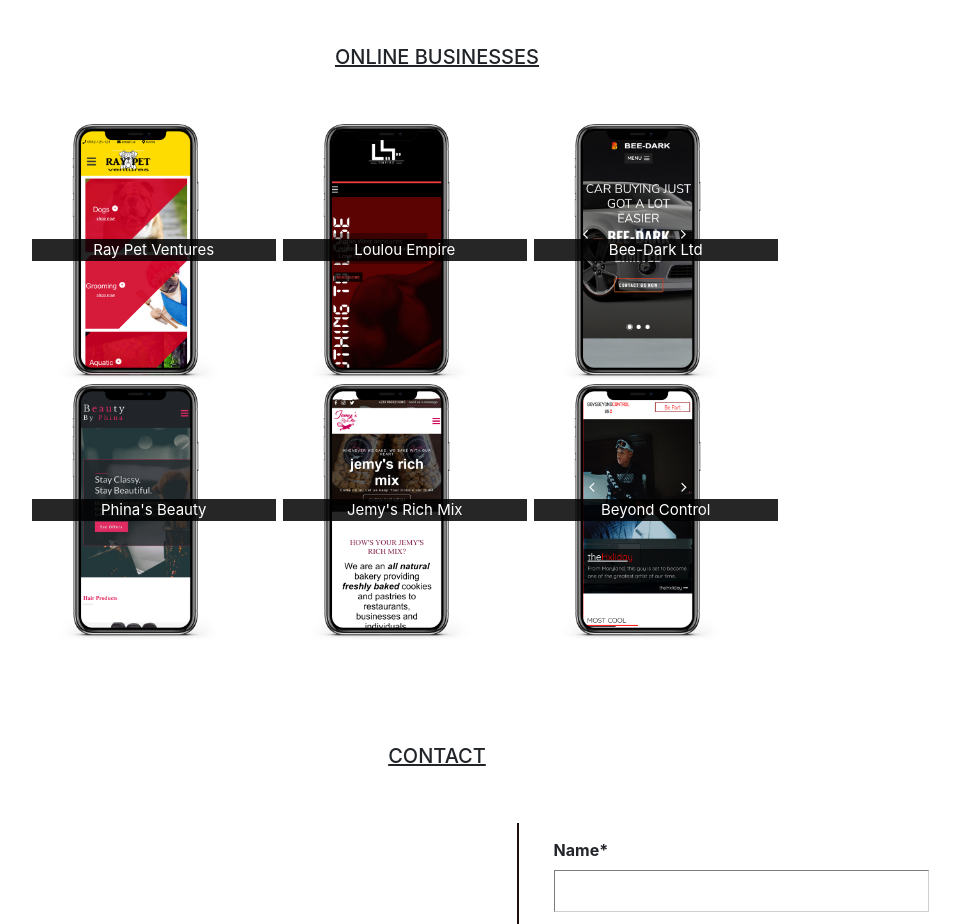
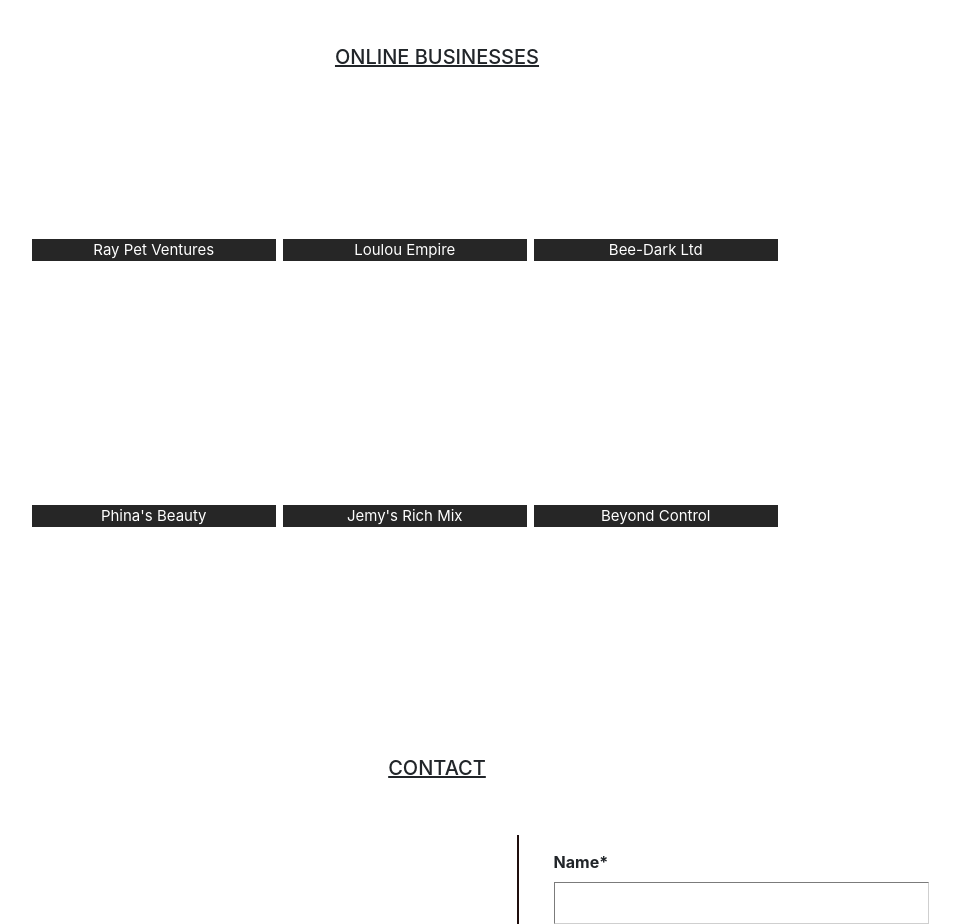
Before and after one commit to raypetventures/officialnab, a plain HTML site: page index.html in a window 1280 px wide. Shown: the part 1080-2004 px from the top of the page, without its empty margins (203-1163 px from the left). Drawn offline with nearby package versions, Linux system fonts and the light colour scheme; a web font is replaced by a local one.

Commit message:
Update index.html

```diff
--- a/index.html
+++ b/index.html
@@ -52,33 +52,28 @@
     <div class="works">
       <h3 class="title">ONLINE BUSINESSES</h3>
 
-      <div class="w-cnt">
-        <img src="img/worka.png" alt="">
+      <div class="w-cnt" id="raypet">
+        <!-- WARNING: <img src="img/worka.png" alt=""> -->
         <span>Ray Pet Ventures</span>
       </div>
 
-      <div class="w-cnt">
-        <img src="img/workb.png" alt="">
+      <div class="w-cnt" id="loulou">
         <span>Loulou Empire</span>
       </div>
 
-      <div class="w-cnt">
-        <img src="img/workd.png" alt="">
+      <div class="w-cnt" id="beedark">
         <span>Bee-Dark Ltd</span>
       </div>
 
-      <div class="w-cnt">
-        <img src="img/workg.png" alt="">
+      <div class="w-cnt" id="phina">
         <span>Phina's Beauty</span>
       </div>
 
-      <div class="w-cnt">
-        <img src="img/workf.png" alt="">
+      <div class="w-cnt" id="jemys">
         <span>Jemy's Rich Mix</span>
       </div>
 
-      <div class="w-cnt">
-        <img src="img/worke.png" alt="">
+      <div class="w-cnt" id="bbc">
         <span>Beyond Control</span>
       </div>
 
```
